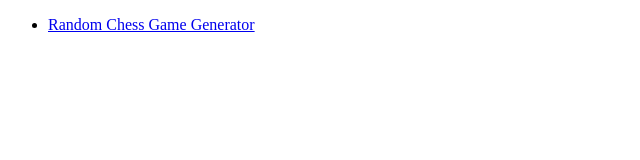
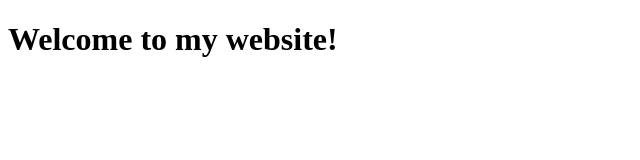
Before and after one commit to TheCod-r/thecod-r.github.io, a plain HTML site: page index.html in a window 1280 px wide. Shown: the whole page, without its empty margins (0-640 px from the left). Drawn offline with Linux system fonts and the light colour scheme.

Commit message:
Update index.html

```diff
--- a/index.html
+++ b/index.html
@@ -2,10 +2,11 @@
 <html>
   <head>
     <title>TheCod-r's GitHub Page!</title>
+    <link rel="stylesheet" href="style.css" type="text/css">
   </head>
   <body>
-    <ul>
-      <li><a href="/RCGG/">Random Chess Game Generator</a></li>
-    </ul>
+    <h1>Welcome to my website!</h1>
+    <ul id="projects"></ul>
+    <script src="script.js"></script>
   </body>
 </html>
```
